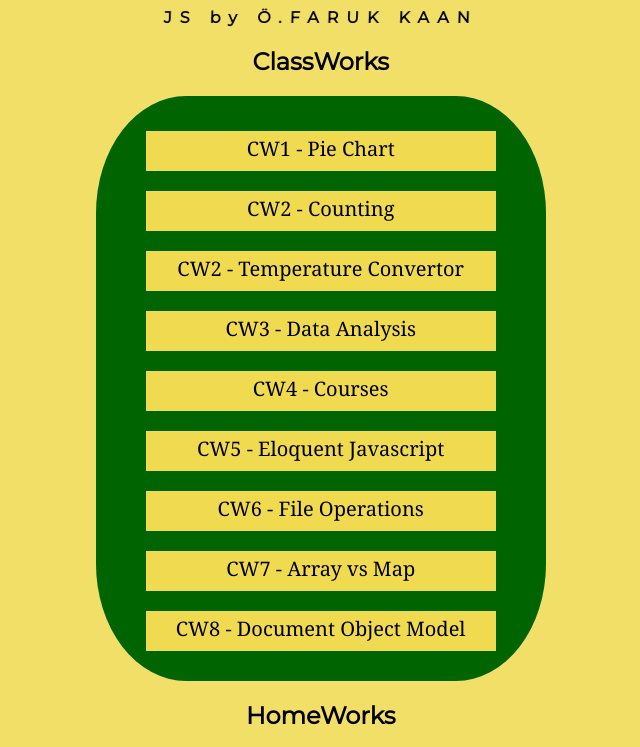
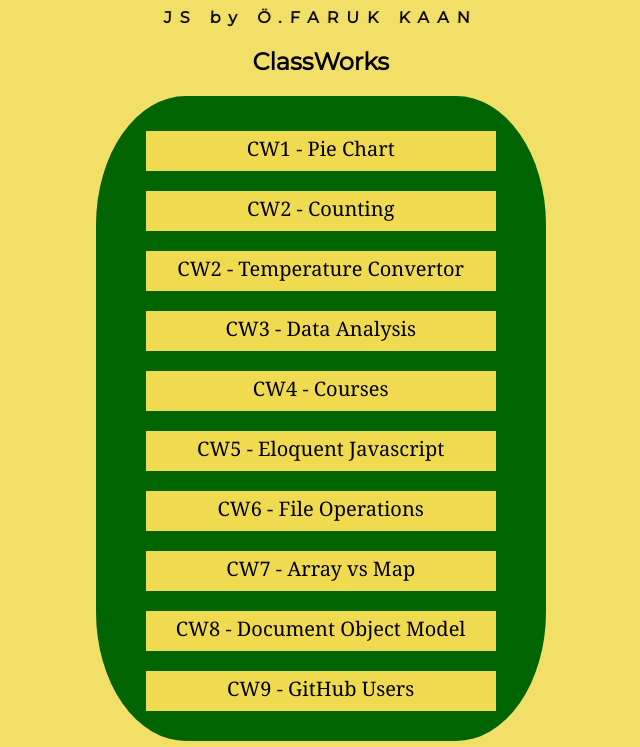
Before and after one commit to omerFarukKAAN/AdvancedProgramming, a plain HTML site: page index.html in a window 1280 px wide. Shown: the top 747 px of the page, without its empty margins (313-953 px from the left). Drawn offline with Linux system fonts and the light colour scheme.

Commit message:
Update index.html

```diff
--- a/index.html
+++ b/index.html
@@ -217,6 +217,7 @@
         <dt><p><a target="_self" href="https://omerfarukkaan.github.io/advancedProgramming/Classworks/CW6/File_Operations.html">CW6 - File Operations</a></p></dt>
         <dt><p><a target="_self" href="https://omerfarukkaan.github.io/advancedProgramming/Classworks/CW7/Array_vs_Map.html">CW7 - Array vs Map</a></p></dt>
         <dt><p><a target="_self" href="https://omerfarukkaan.github.io/advancedProgramming/Classworks/CW8/Document_Object_Model.html">CW8 - Document Object Model</a></p></dt>
+        <dt><p><a target="_self" href="https://omerfarukkaan.github.io/advancedProgramming/Classworks/CW9/GitHub_Users.html">CW9 - GitHub Users</a></p></dt>
     </ul>
     <h2 style="color: black; font-family: Montserrat, sans-serif;">HomeWorks</h2>
 
```
